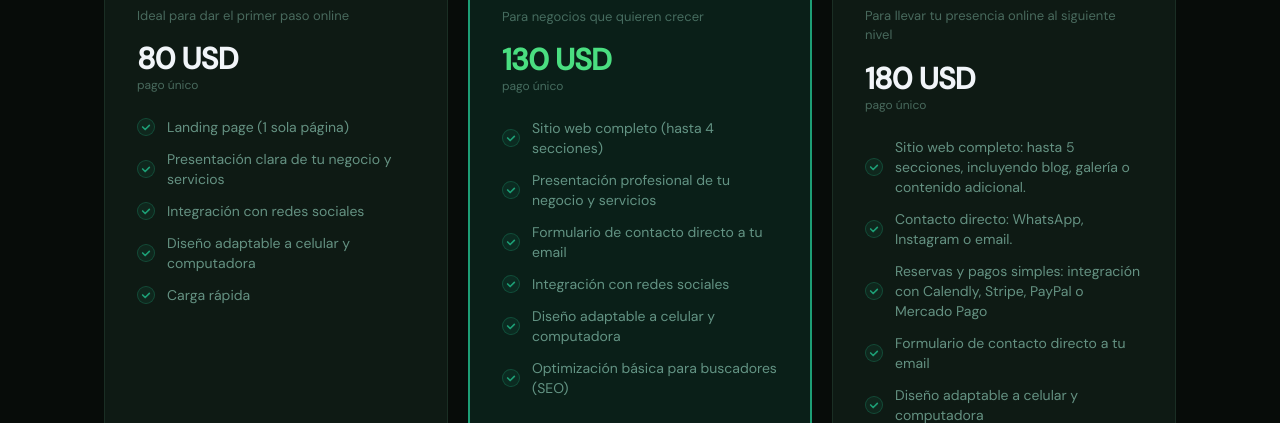
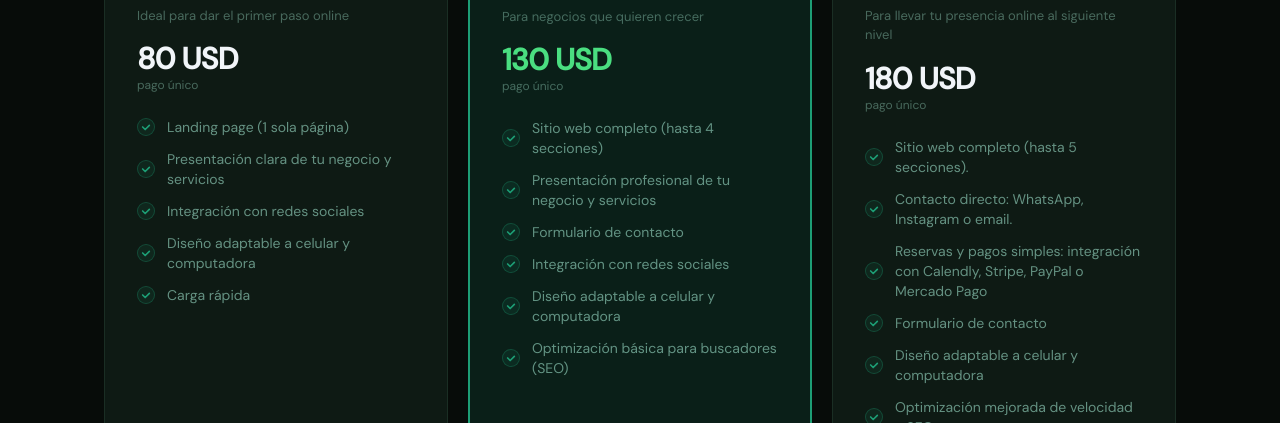
Before and after one commit to joy-amorin/WebSoluciones-landing-page, a Next.js app: page / in a window 1280 px wide. Shown: the part 2360-2783 px from the top of the page. Built offline with nearby package versions, Linux system fonts and the light colour scheme.

Commit message:
data: update plans

```diff
--- a/components/Planes.tsx
+++ b/components/Planes.tsx
@@ -22,7 +22,7 @@
     features: [
                 'Sitio web completo (hasta 4 secciones)',
                 'Presentación profesional de tu negocio y servicios',
-                'Formulario de contacto directo a tu email',
+                'Formulario de contacto',
                 'Integración con redes sociales',
                 'Diseño adaptable a celular y computadora',
                 'Optimización básica para buscadores (SEO)',
@@ -36,10 +36,10 @@
     price:  '180 USD',
     featured: false,
     features: [
-                'Sitio web completo: hasta 5 secciones, incluyendo blog, galería o contenido adicional.',
+                'Sitio web completo (hasta 5 secciones).',
                 'Contacto directo: WhatsApp, Instagram o email.',
                 'Reservas y pagos simples:  integración con Calendly, Stripe, PayPal o Mercado Pago',
-                'Formulario de contacto directo a tu email',
+                'Formulario de contacto',
                 'Diseño adaptable a celular y computadora',
                 'Optimización mejorada de velocidad y SEO',
               ],
```
